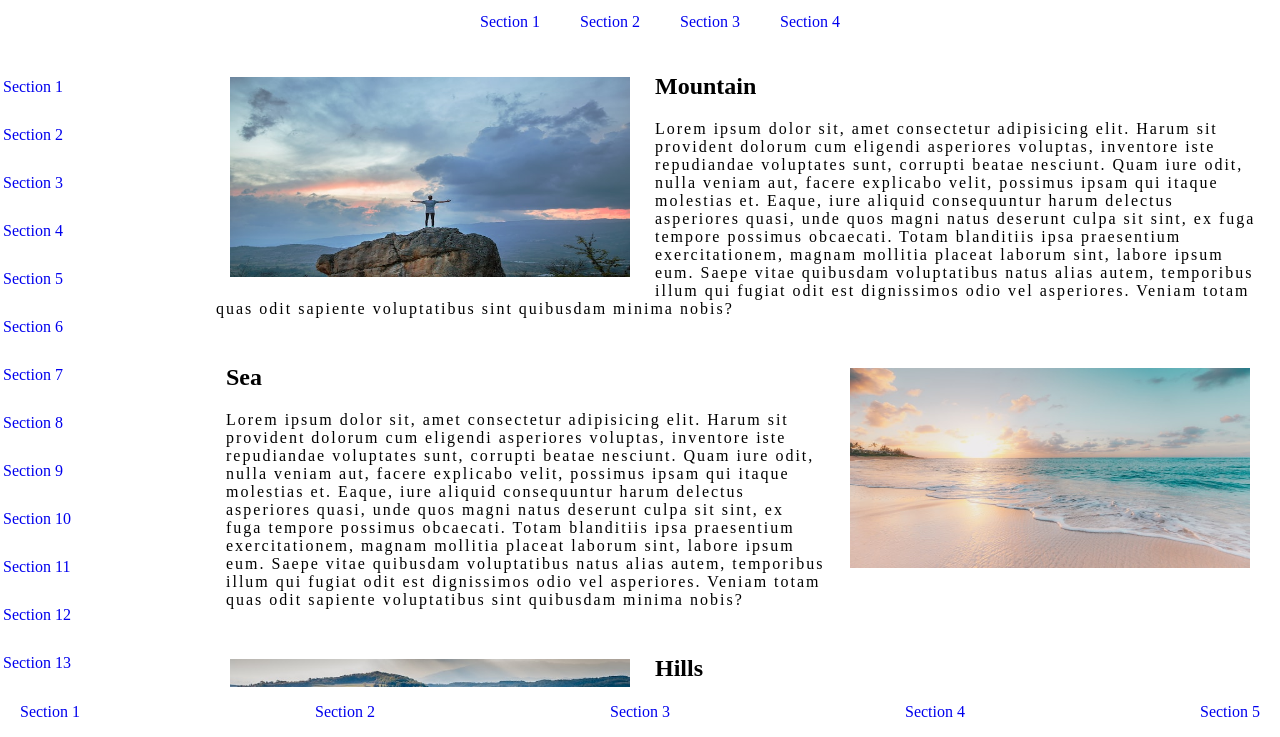
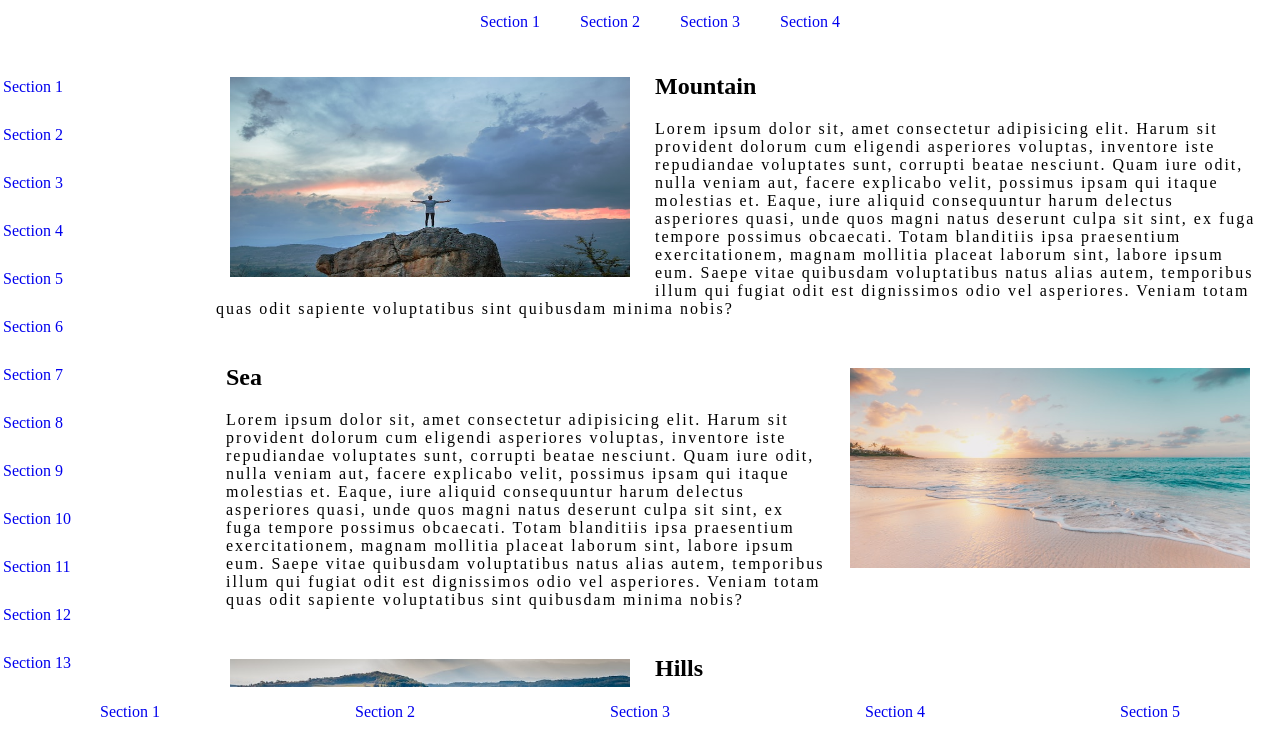
Before and after one commit to Quantumminded/Exercise, a plain HTML site: page index.html in a window 1280 px wide. Shown: the part 63-800 px from the top of the page. Drawn offline with Linux system fonts and the light colour scheme.

Commit message:
footer changes

```diff
--- a/index.html
+++ b/index.html
@@ -151,7 +151,7 @@
     footer ul {
         display: flex;
         justify-content: space-between;
-        padding: 0px 20px;
+        padding: 0px 100px;
     }
 
 
```
